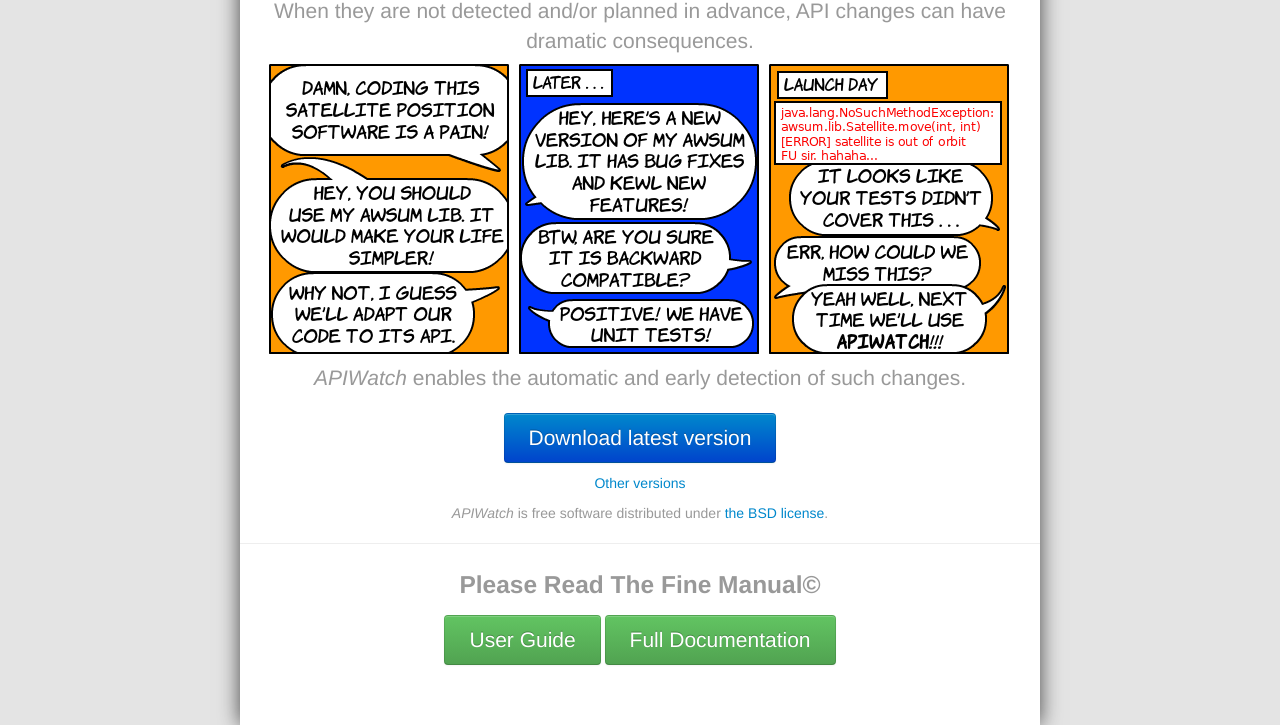
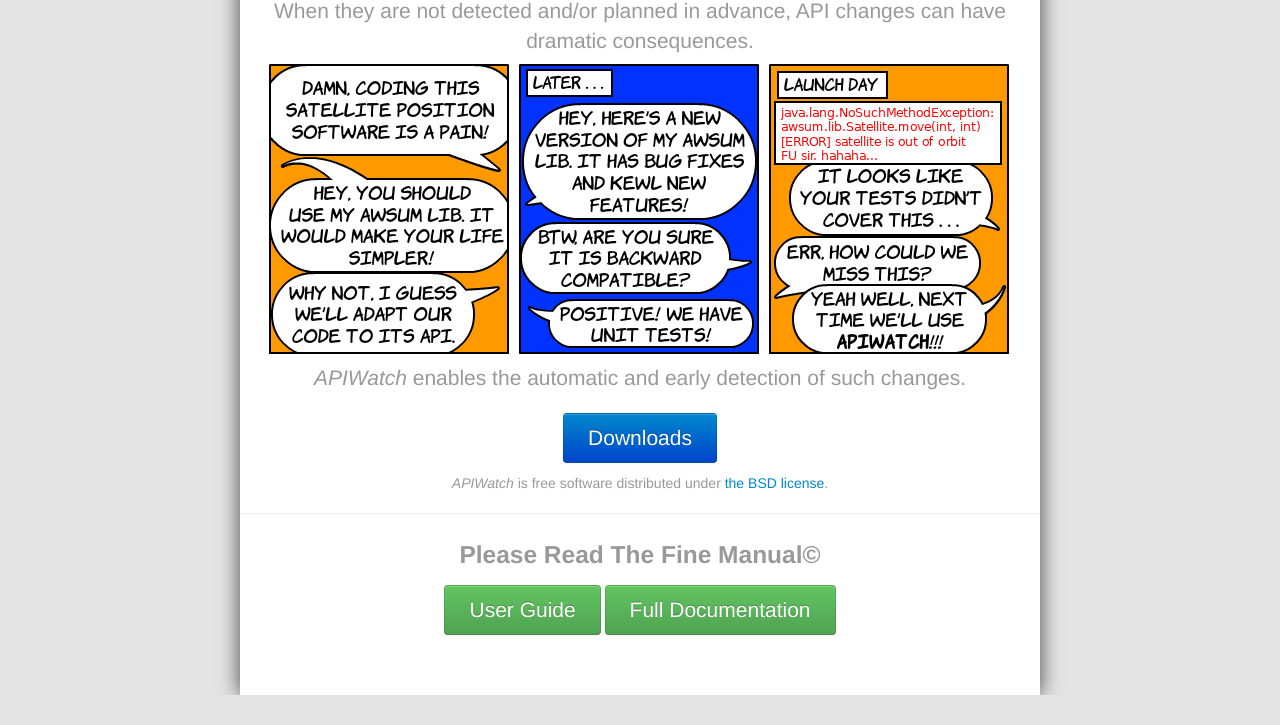
Before and after one commit to apiwatch/apiwatch, a plain HTML site: page index.html in a window 1280 px wide. Shown: the part 321-1046 px from the top of the page. After the commit the page ends 1016 px from the top, so only its background shows below. Drawn offline with Linux system fonts and the light colour scheme.

Commit message:
Update index.html

```diff
--- a/index.html
+++ b/index.html
@@ -62,8 +62,7 @@ padding: 14px 24px;
       <img src="img/apiwatch-comic.png"/>
       <em>APIWatch</em> enables the automatic and early detection of such changes.
     </p>
-    <p><a class="btn btn-primary" href="http://releases.apiwatch.org/latest">Download latest version</a></p>
-    <p><a href="http://releases.apiwatch.org/" target="_blank">Other versions</a></p>
+    <p><a class="btn btn-primary" href="http://releases.apiwatch.org/">Downloads</a></p>
     <p class="muted">
       <em>APIWatch</em> is free software distributed under <a href="http://opensource.org/licenses/BSD-2-Clause">the BSD license</a>.
     </p>
```
